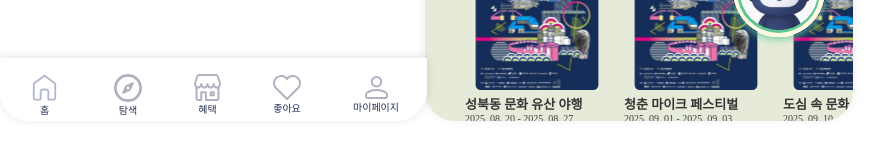
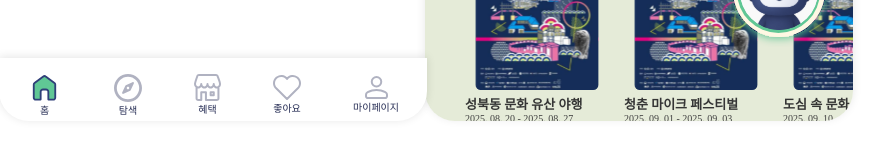
Before and after one commit to 25Eiiii/LIKELION-UNIV.-13TH-HACKATHON, a React (Create React App) app in the folder fe/: page /home in a window 1280 px wide. Shown: the part 629-788 px from the top of the page, without its empty margins (1-885 px from the left). Built offline with nearby package versions, Linux system fonts and the light colour scheme.

Commit message:
[fix] 페이지 경로 이름 수정

```diff
--- a/fe/src/components/Navbar.jsx
+++ b/fe/src/components/Navbar.jsx
@@ -10,11 +10,11 @@ const NavBar = () => {
     <N.NavWrapper>
         <N.Line></N.Line>
         <N.Group>
-            <N.Icon onClick={() => navigate("/Home")}>
+            <N.Icon onClick={() => navigate("/home")}>
                 <img
                     id="home"
                     src={`${process.env.PUBLIC_URL}/images/${
-                        location.pathname === "/Home" ? "home_active.svg" : "home.svg"
+                        location.pathname === "/home" ? "home_active.svg" : "home.svg"
                     }`}
                     alt="home"
                     style={{width: "35px", height: "35px", marginBottom: "-3px", marginTop: "-3px"}}
```
